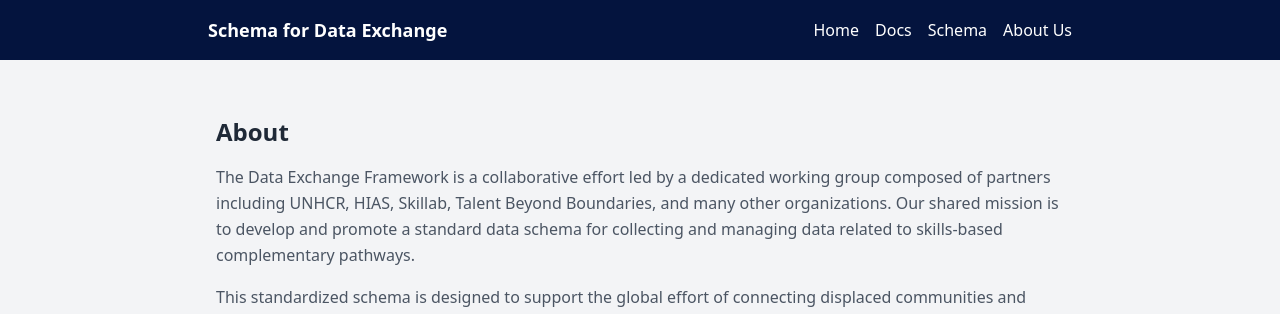
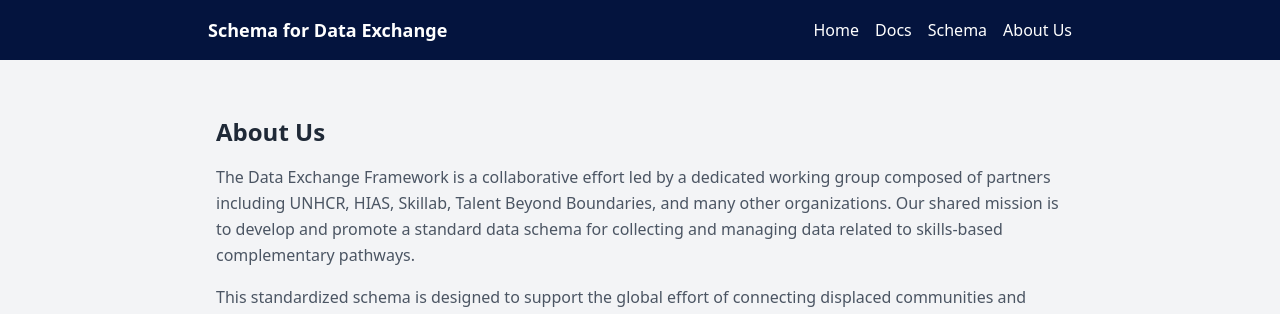
Before and after one commit to TalentLift/schema_for_data_exchange, a Jekyll site: the page built from about.md, in a window 1280 px wide. Shown: the top 314 px of the page. Built offline with Jekyll 4.4.1, drawn with Linux system fonts in a browser that asks for light colours.

Commit message:
About us

```diff
--- a/about.md
+++ b/about.md
@@ -6,7 +6,7 @@
 
 <div class="max-w-4xl mx-auto pb-12 px-6">
 
-  <h2 class="text-2xl font-bold text-gray-800">About</h2>
+  <h2 class="text-2xl font-bold text-gray-800">About Us</h2>
   <p class="mt-4 text-gray-600">
     The Data Exchange Framework is a collaborative effort led by a dedicated working group composed of partners including UNHCR, HIAS, Skillab, Talent Beyond Boundaries, and many other organizations. Our shared mission is to develop and promote a standard data schema for collecting and managing data related to skills-based complementary pathways.
   </p>
```
